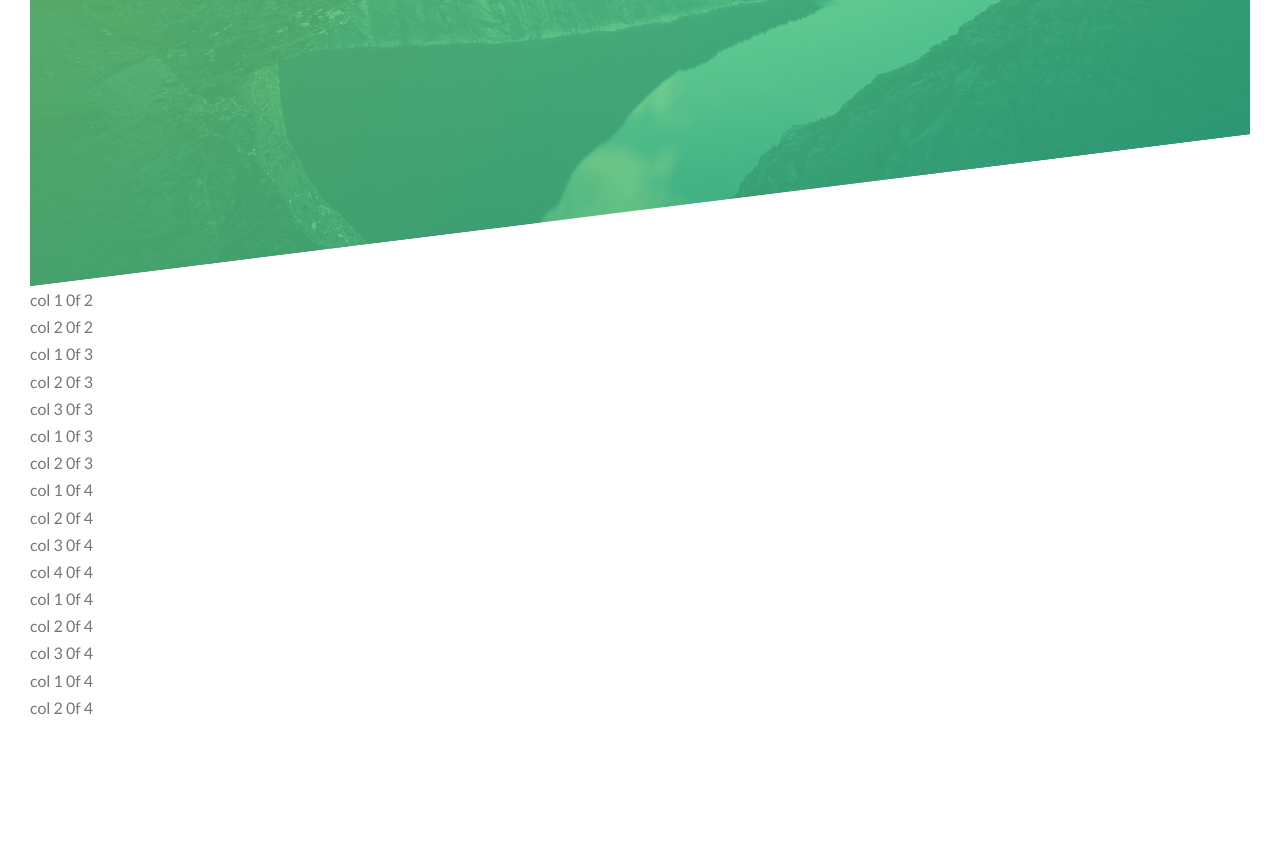
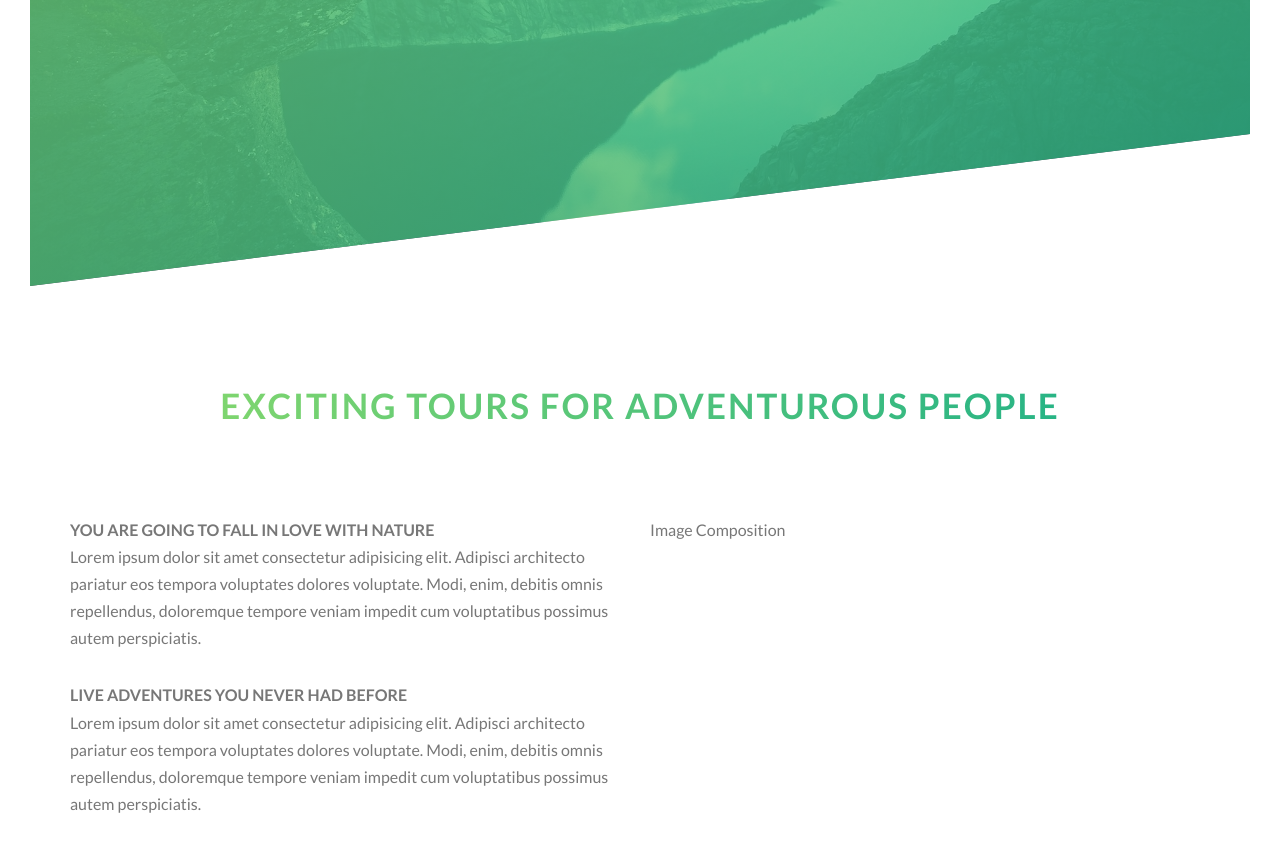
Before and after one commit to anchit1501/wanderlust, a website: page index.html in a window 1280 px wide. Shown: the part 504-1356 px from the top of the page. Before the commit the page ends 1255 px from the top, so only its background shows below. Drawn offline with Linux system fonts and the light colour scheme.

Commit message:
Creating Utility File

```diff
--- a/index.html
+++ b/index.html
@@ -23,14 +23,48 @@
                 <span class="heading-primary--main">Outdoors</span>
                 <span class="heading-primary--sub">Is Where life happens</span>
             </h1>
-            <a href="#" class="btn btn--white btn--animated" >Discover Our Tours</a>
+            <a href="#" class="btn btn--white btn--animated">Discover Our Tours</a>
         </div>
     </header>
 
-    <section class="grid-test">
+    <main>
+        <section class="section-about">
+            <div class="u-center-text u-margin-bottom-8">
+                <h2 class="heading-secondary">
+                    Exciting Tours FOR Adventurous People
+                </h2>
+            </div>
+
+            <div class="row">
+                <div class="col-1-of-2">
+                    <h3 class="heading-tertiary">
+                        You are going to fall in love with nature
+                    </h3>
+                    <p class="parahgraph">
+                        Lorem ipsum dolor sit amet consectetur adipisicing elit. Adipisci architecto pariatur eos tempora voluptates dolores voluptate.
+                        Modi, enim, debitis omnis repellendus, doloremque tempore veniam impedit cum voluptatibus possimus
+                        autem perspiciatis.
+                    </p>
+
+                    <h3 class="heading-tertiary">
+                        Live adventures you never had before
+                    </h3>
+                    <p class="parahgraph">
+                        Lorem ipsum dolor sit amet consectetur adipisicing elit. Adipisci architecto pariatur eos tempora voluptates dolores voluptate.
+                        Modi, enim, debitis omnis repellendus, doloremque tempore veniam impedit cum voluptatibus possimus
+                        autem perspiciatis.
+                    </p>
+                </div>
+                <div class="col-1-of-2">
+                    Image Composition
+                </div>
+            </div>
+        </section>
+    </main>
+    <!-- <section class="grid-test">
         <div class="row">
             <div class="col-1-of-2">col 1 0f 2</div>
-            <div class="col-2-of-2">col 2 0f 2</div>
+            <div class="col-1-of-2">col 2 0f 2</div>
         </div>
         <div class="row">
                 <div class="col-1-of-3">col 1 0f 3</div>
@@ -54,10 +88,10 @@
         </div>
         <div class="row">
                 <div class="col-1-of-4">col 1 0f 4</div>
-                <div class="col-3-of-4">col 2 0f 4</div>
+                <div class="col-3-of-4">col 3 0f 4</div>
         </div>
 
-    </section>
+    </section> -->
 
 </body>
 
--- a/sass/abstracts/_mixins.scss
+++ b/sass/abstracts/_mixins.scss
@@ -0,0 +1,8 @@
+@mixin clearfix{
+    &::after{
+        content: "";
+        display: table;
+        clear: both;
+
+    }
+}
--- a/sass/abstracts/_variables.scss
+++ b/sass/abstracts/_variables.scss
@@ -2,6 +2,8 @@
 $color-primary:#55c57a;
 $color-primary-light:#7ed56f;
 $color-primary-dark:#28b485;
+
+$color-grey-light-1:f7f7f7;
 
 $color-grey-dark:#777;
 $color-white:#fff;
@@ -10,4 +12,4 @@ $color-black:#000;
 //GRID
 $grid-width: 114rem;
 $gutter-vertical: 8rem;
-$gutter-horizontal: 6rem;
+$gutter-horizontal: 2rem;
--- a/sass/base/_typography.scss
+++ b/sass/base/_typography.scss
@@ -5,8 +5,7 @@ body {
     line-height: 1.7;
     color:$color-grey-dark;
     padding: 3rem;
-
-}
+    }
 
 .heading-primary{
     color: $color-white;
@@ -46,3 +45,33 @@ body {
      }
 
 }
+
+.heading-secondary{
+    font-size: 3.5rem;
+    font-weight: 700;
+    text-transform: uppercase;
+    background-image: linear-gradient(to right, $color-primary-light,$color-primary-dark);
+    display: inline-block;
+    -webkit-background-clip: text;
+    color: transparent;
+    letter-spacing: .2rem;
+    transition: all .2s;
+    &:hover{
+        transform: skewX(15deg) skewY(2deg) scale(1.1);
+        text-shadow: .5rem 1rem 2rem rgba($color-black,.2);
+    }
+}
+
+.heading-tertiary{
+    font-size: 1.6rem;
+    font-weight: 700;
+    text-transform: uppercase;
+
+}
+.parahgraph{
+font-size: 1.6rem;
+
+    &:not(:last-child){
+        margin-bottom: 3rem;
+    }
+}
--- a/sass/base/_utilities.scss
+++ b/sass/base/_utilities.scss
@@ -0,0 +1,7 @@
+.u-center-text{
+    text-align: center;
+}
+
+.u-margin-bottom-8{
+    margin-bottom: 8rem;
+}
--- a/sass/layout/_grid.scss
+++ b/sass/layout/_grid.scss
@@ -0,0 +1,46 @@
+.row{
+    max-width:$grid-width;
+    // background-color: #eee;
+    margin: 0 auto;//Center block element inside another block element
+
+
+    &:not(:last-child){
+        margin-bottom: $gutter-vertical;
+    }
+    @include clearfix;
+
+    [class^="col-"] {
+
+        // background-color: orangered;
+        float: left;
+        &:not(:last-child){
+            margin-right: $gutter-horizontal;
+        }
+    }
+
+    .col-1-of-2{
+        width: calc((100% - #{$gutter-horizontal})/2);
+    }
+
+    .col-1-of-3{
+        width: calc((100% - 2 * #{$gutter-horizontal})/3);
+    }
+
+    .col-2-of-3{
+        width: calc((2 *((100% - 2 * #{$gutter-horizontal})/3)) + #{$gutter-horizontal});
+    }
+
+    .col-1-of-4{
+        width: calc((100% - 3 * #{$gutter-horizontal})/4);
+    }
+
+   .col-2-of-4{
+        width: calc(2 *((100% - 3 * #{$gutter-horizontal})/4)  + #{$gutter-horizontal});
+    }
+
+    .col-3-of-4{
+        width: calc((3 *((100% - 3 * #{$gutter-horizontal})/4)) + (2* #{$gutter-horizontal}));
+    }
+
+
+}
--- a/sass/main.scss
+++ b/sass/main.scss
@@ -16,9 +16,6 @@
 
 @import "pages/home";
 
-
-
-
 *,
 *::after,
 *::before {
--- a/sass/pages/_home.scss
+++ b/sass/pages/_home.scss
@@ -0,0 +1,5 @@
+.section-about{
+    background-color: color-grey-light-1;
+    padding: 25rem 0;
+    margin-top: -20vh;
+}
```
Also changed, not shown: css/style.css, sass/main.css (added), 1 other file.
